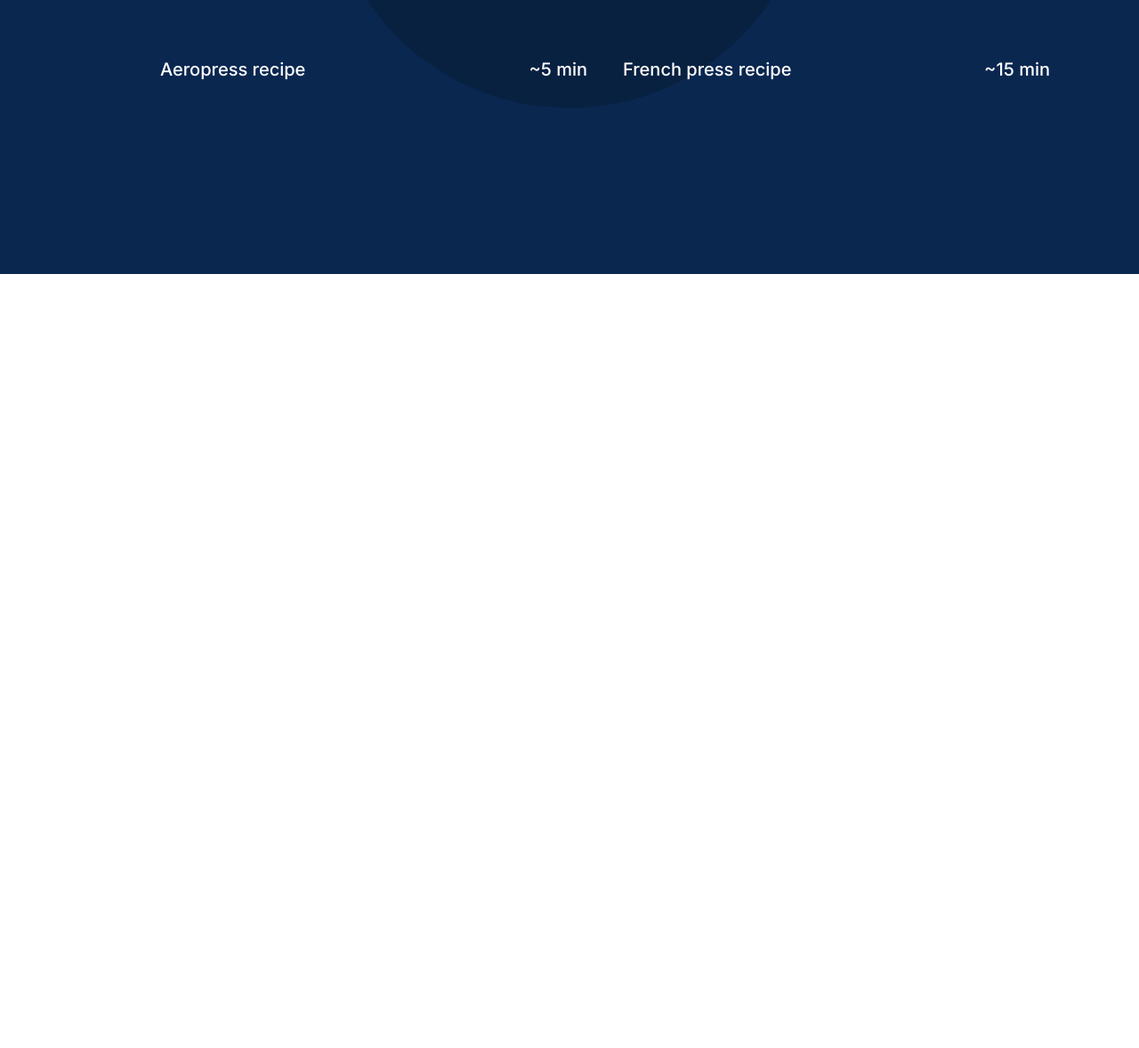
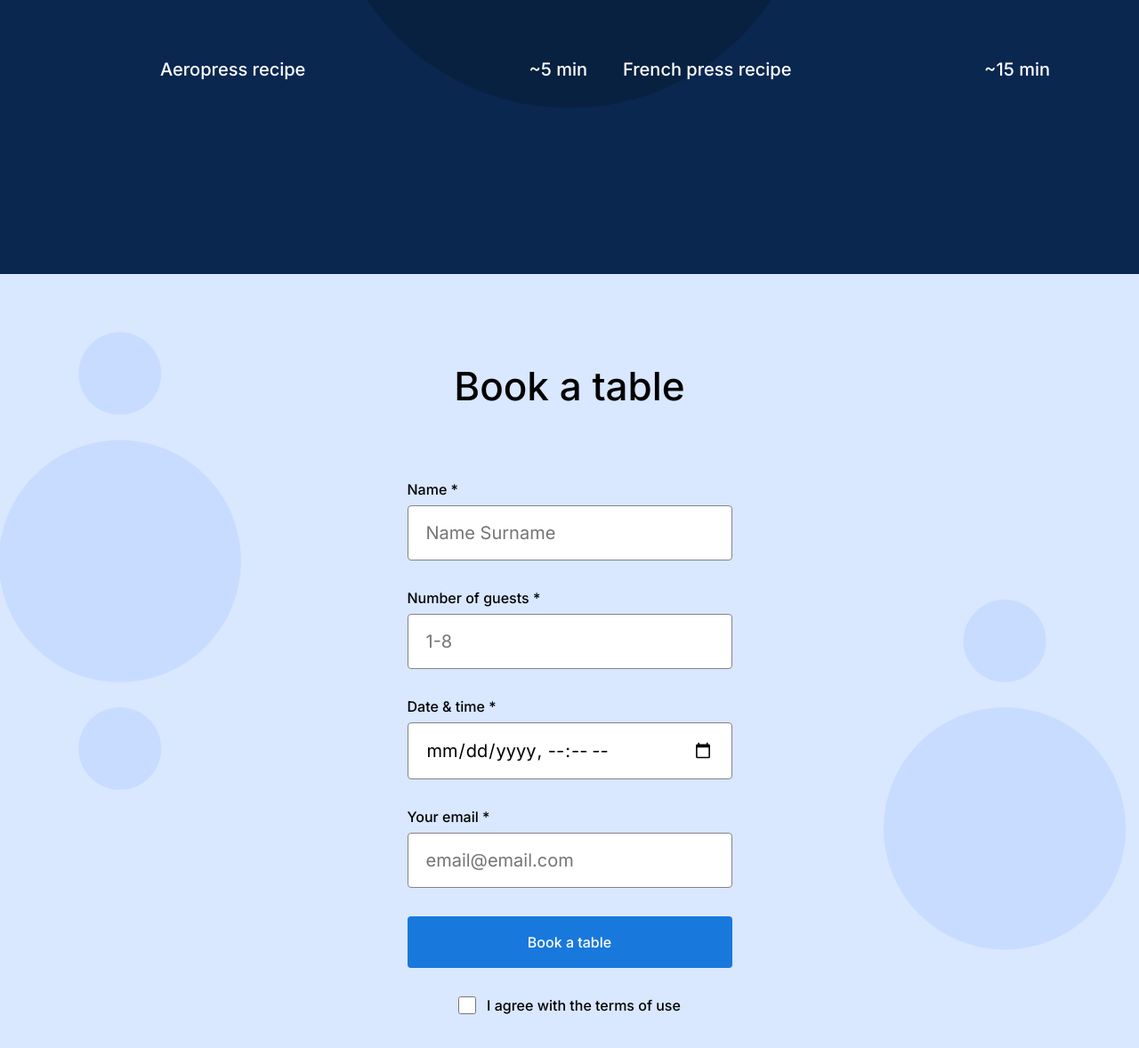
Before and after one commit to bsilcox1990/se_project_coffeeshop, a plain HTML site: page index.html in a window 1280 px wide. Shown: the part 1424-2602 px from the top of the page at 89% size. Before the commit the page ends 1732 px from the top, so only its background shows below. Drawn offline with Linux system fonts and the light colour scheme; grey boxes are pictures that could not be loaded.

Commit message:
added the reservation tab to the project

```diff
--- a/index.html
+++ b/index.html
@@ -110,7 +110,85 @@
 
         <!--end of the recipes section-->
 
-        <section class="reservation" id="reservation"></section>
+        <section class="reservation" id="reservation">
+          <h2 class="reservation__title">Book a table</h2>
+          <form class="reservation__form form">
+            <fieldset class="form__fieldset">
+              <label for="name" class="form__label"
+                >Name *
+                <input
+                  id="name"
+                  name="name"
+                  placeholder="Name Surname"
+                  type="text"
+                  class="form__input"
+                  required
+                />
+              </label>
+
+              <!--first label-->
+
+              <label for="guests" class="form__label"
+                >Number of guests *
+                <input
+                  type="number"
+                  name="guests"
+                  id="guests"
+                  min="0"
+                  max="8"
+                  class="form__input"
+                  placeholder="1-8"
+                  required
+                />
+              </label>
+
+              <!--second label-->
+
+              <label for="datetime-local" class="form__label"
+                >Date & time *
+                <input
+                  id="datetime-local"
+                  name="datetime-local"
+                  type="datetime-local"
+                  class="form__input"
+                  required
+                />
+              </label>
+
+              <!-- third label-->
+
+              <label for="email" class="form__label"
+                >Your email *
+                <input
+                  id="email"
+                  type="email"
+                  name="email"
+                  class="form__input"
+                  placeholder="email@email.com"
+                  required
+                />
+              </label>
+
+              <!-- fourth label-->
+            </fieldset>
+
+            <button type="submit" class="form__button">Book a table</button>
+
+            <label for="terms" class="form__label form__label_type_checkbox">
+              <input
+                id="terms"
+                name="terms"
+                class="form__checkbox"
+                type="checkbox"
+                required
+              />
+              I agree with the terms of use</label
+            >
+          </form>
+        </section>
+
+        <!--end of the reservation section-->
+
         <section class="menu" id="menu"></section>
         <section class="about" id="about"></section>
       </main>
--- a/pages/index.css
+++ b/pages/index.css
@@ -146,3 +146,79 @@
   width: 480px;
   border: none #838383;
 }
+
+.reservation {
+  background-color: #d9e7ff;
+  background-image: url(../images/background_reservation.svg);
+  background-repeat: no-repeat;
+  background-position: center;
+  background-size: cover;
+  padding: 100px 0 120px;
+}
+
+.reservation__title {
+  text-align: center;
+  margin: 0 0 80px;
+  font-size: 44px;
+  line-height: 52px;
+  font-weight: 500;
+}
+
+.form {
+  margin: 0 auto;
+  max-width: 365px;
+}
+
+.form__fieldset {
+  margin: 0;
+  padding: 0;
+  border: none;
+}
+
+.form__input {
+  border-radius: 4px;
+  padding: 15px 20px;
+  display: block;
+  margin: 8px 0 32px;
+  width: 100%;
+  box-sizing: border-box;
+  border: 1px solid #838383;
+  font-size: 20px;
+  line-height: 30px;
+  color: #000000;
+}
+
+.form__label {
+  font-weight: 500;
+}
+
+.form__button {
+  border-radius: 4px;
+  background-color: #1878dc;
+  transition-property: background-color;
+  transition-duration: 1s;
+  padding: 20px 0 20px;
+  border: none;
+  width: 100%;
+  margin-bottom: 32px;
+  font-weight: 500;
+  color: #fff;
+}
+
+.form__button:hover,
+.form__button:focus {
+  background-color: #3f96f3;
+}
+
+.form__label_type_checkbox {
+  display: flex;
+  justify-content: center;
+  gap: 12px;
+  font-weight: 500;
+  border-radius: 2px;
+}
+
+.form__checkbox {
+  width: 20px;
+  height: 20px;
+}
```
Also changed, not shown: images/check.svg (deleted).
